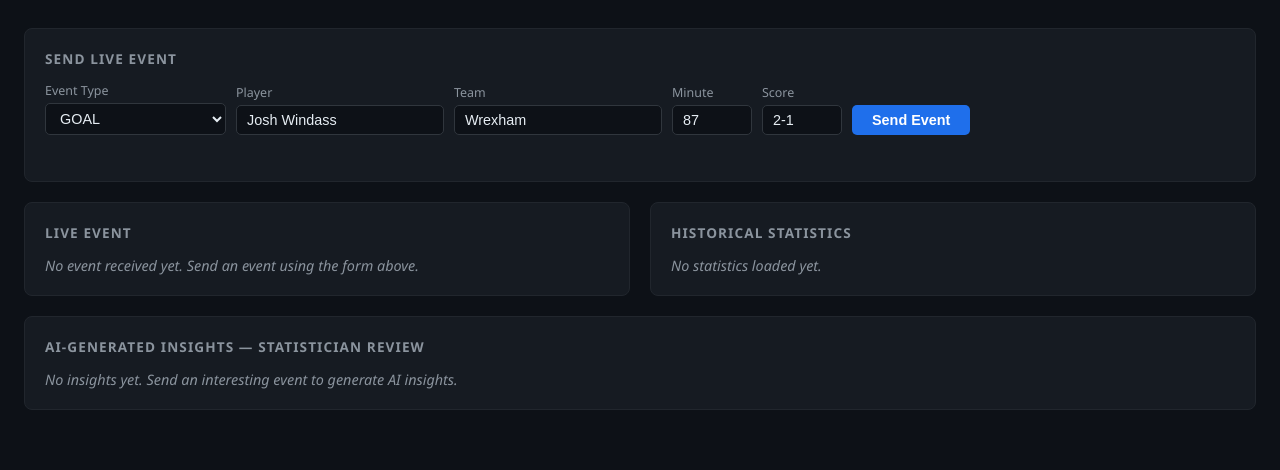
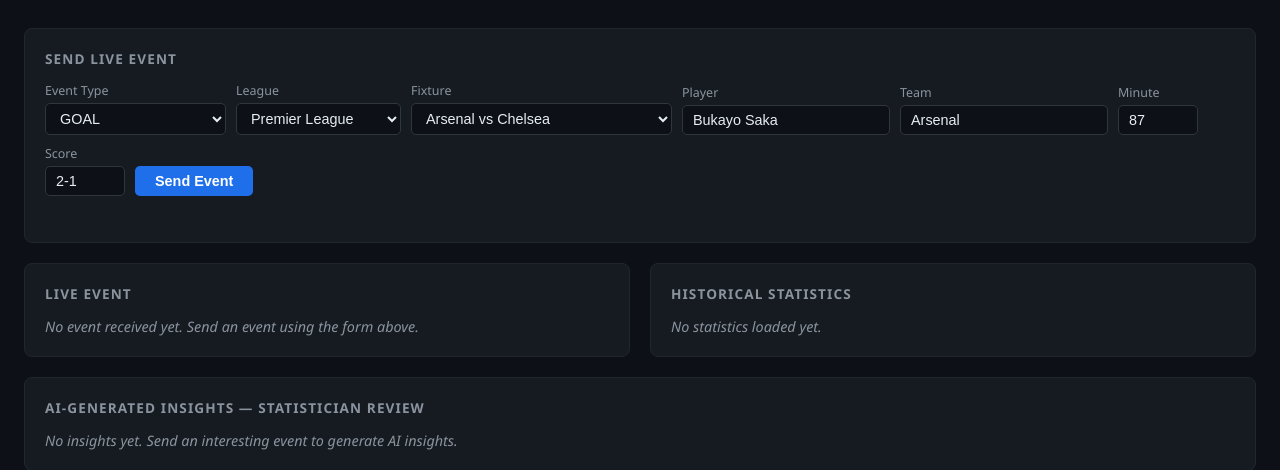
Before and after one commit to AutomationAdmins/football-ai-poc, a FastAPI app: page / in a window 1280 px wide. Shown: the part 72-542 px from the top of the page. Run offline with FastAPI, Linux system fonts and the light colour scheme.

Commit message:
having 2 inputs

```diff
--- a/app.py
+++ b/app.py
@@ -20,6 +20,8 @@ _last_result: dict = {}
 
 class EventPayload(BaseModel):
     event: str
+    league: str | None = None
+    fixture: str | None = None
     player: str | None = None
     team: str | None = None
     minute: int | None = None
--- a/event_processor.py
+++ b/event_processor.py
@@ -10,6 +10,8 @@ def process_event(event: dict) -> dict:
     return {
         "status": "interesting",
         "event_type": event_type,
+        "league": event.get("league"),
+        "fixture": event.get("fixture"),
         "player": event.get("player"),
         "team": event.get("team"),
         "minute": event.get("minute"),
--- a/sports_data.py
+++ b/sports_data.py
@@ -23,6 +23,10 @@ def _load_stats() -> dict:
         return json.load(f)
 
 
+def _matches_league(entity: dict, league: str | None) -> bool:
+    return not league or entity.get("league") == league
+
+
 def _apply_increments(context: dict, event_type: str) -> dict:
     """Returns a deep copy of context with counters incremented to reflect the current event."""
     updated = copy.deepcopy(context)
@@ -46,12 +50,21 @@ def get_context(event: dict) -> dict:
     stats = _load_stats()
     context = {}
 
+    league = event.get("league")
+    fixture = event.get("fixture")
+
+    if league and league in stats.get("leagues", {}):
+        context["league_stats"] = {league: stats["leagues"][league]}
+
+    if fixture and fixture in stats.get("fixtures", {}):
+        context["fixture_stats"] = {fixture: stats["fixtures"][fixture]}
+
     player = event.get("player")
-    if player and player in stats.get("players", {}):
+    if player and player in stats.get("players", {}) and _matches_league(stats["players"][player], league):
         context["player_stats"] = {player: stats["players"][player]}
 
     team = event.get("team")
-    if team and team in stats.get("teams", {}):
+    if team and team in stats.get("teams", {}) and _matches_league(stats["teams"][team], league):
         context["team_stats"] = {team: stats["teams"][team]}
 
     # Increment counters to reflect the event that just happened
--- a/templates/index.html
+++ b/templates/index.html
@@ -241,12 +241,28 @@
             </select>
         </div>
         <div class="form-group">
+            <label>League</label>
+            <select id="f-league" onchange="applyLeaguePreset()">
+                <option value="Premier League">Premier League</option>
+                <option value="EFL Championship">EFL Championship</option>
+            </select>
+        </div>
+        <div class="form-group">
+            <label>Fixture</label>
+            <select id="f-fixture">
+                <option value="Arsenal vs Chelsea">Arsenal vs Chelsea</option>
+                <option value="Manchester City vs Liverpool">Manchester City vs Liverpool</option>
+                <option value="Leeds United vs Sunderland">Leeds United vs Sunderland</option>
+                <option value="Sheffield United vs Middlesbrough">Sheffield United vs Middlesbrough</option>
+            </select>
+        </div>
+        <div class="form-group">
             <label>Player</label>
-            <input id="f-player" type="text" value="Josh Windass" placeholder="Player name" />
+            <input id="f-player" type="text" value="Bukayo Saka" placeholder="Player name" />
         </div>
         <div class="form-group">
             <label>Team</label>
-            <input id="f-team" type="text" value="Wrexham" placeholder="Team name" />
+            <input id="f-team" type="text" value="Arsenal" placeholder="Team name" />
         </div>
         <div class="form-group">
             <label>Minute</label>
@@ -278,6 +294,14 @@
                 {% if ev.player %}
                 <span class="label">Player</span>
                 <span class="value">{{ ev.player }}</span>
+                {% endif %}
+                {% if ev.league %}
+                <span class="label">League</span>
+                <span class="value">{{ ev.league }}</span>
+                {% endif %}
+                {% if ev.fixture %}
+                <span class="label">Fixture</span>
+                <span class="value">{{ ev.fixture }}</span>
                 {% endif %}
                 {% if ev.team %}
                 <span class="label">Team</span>
@@ -365,9 +389,40 @@
 </div>
 
 <script>
+    const leaguePresets = {
+        'Premier League': {
+            fixture: 'Arsenal vs Chelsea',
+            team: 'Arsenal',
+            player: 'Bukayo Saka',
+            score: '2-1',
+        },
+        'EFL Championship': {
+            fixture: 'Leeds United vs Sunderland',
+            team: 'Leeds United',
+            player: 'Crysencio Summerville',
+            score: '1-1',
+        },
+    };
+
+    function applyLeaguePreset() {
+        const league = document.getElementById('f-league').value;
+        const preset = leaguePresets[league];
+
+        if (!preset) {
+            return;
+        }
+
+        document.getElementById('f-fixture').value = preset.fixture;
+        document.getElementById('f-team').value = preset.team;
+        document.getElementById('f-player').value = preset.player;
+        document.getElementById('f-score').value = preset.score;
+    }
+
     async function sendEvent() {
         const payload = {
             event:  document.getElementById('f-event').value,
+            league: document.getElementById('f-league').value || null,
+            fixture: document.getElementById('f-fixture').value || null,
             player: document.getElementById('f-player').value || null,
             team:   document.getElementById('f-team').value || null,
             minute: parseInt(document.getElementById('f-minute').value) || null,
@@ -413,6 +468,8 @@
         actionsDiv.innerHTML = '';
         actionsDiv.appendChild(badge);
     }
+
+    applyLeaguePreset();
 </script>
 
 </body>
```
Also changed, not shown: prompt_builder.py (+18 -3 lines).
